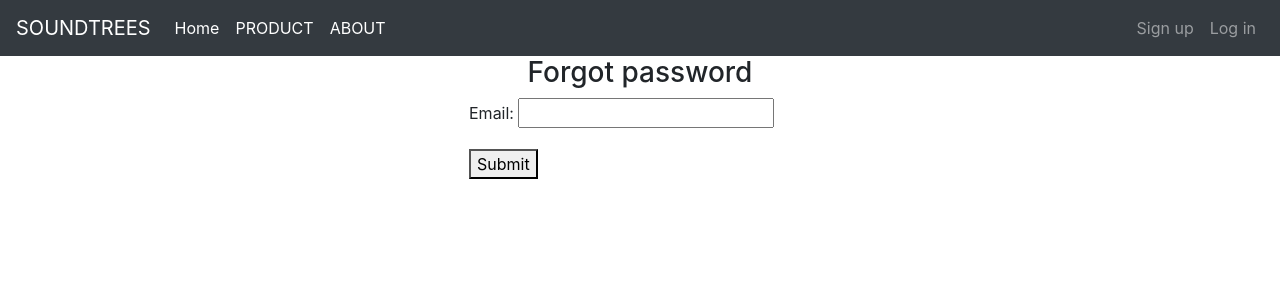
After one commit to GeraldRodriguez12/UserManagementDjango, a Django app: page /password-reset/ in a window 1280 px wide. The commit adds this page. Shown: the top 300 px of the page. Run offline with Django 3.2, Linux system fonts and the light colour scheme; some libraries are stand-ins or nearby versions.

Commit message:
design default email reset
design default email reset

```diff
--- /dev/null
+++ b/APPNAME/templates/commons/password_reset_form.html
@@ -0,0 +1,16 @@
+{% extends 'html/index.html' %}
+{% load static %}
+{% block content %}
+	<link rel="stylesheet" type="text/css" href="{% static 'css/reset_password.css'%}">
+  <h3>Forgot password</h3>
+
+
+
+  <div class="container">
+  <form method="post" class="reset_password">
+    {% csrf_token %}
+    {{ form.as_p }}
+    <button type="submit">Submit</button>
+  </form>
+  </div>
+{% endblock %}
--- a/APPNAME/urls.py
+++ b/APPNAME/urls.py
@@ -13,12 +13,36 @@ urlpatterns = [
 
 
 
-    path('password_reset/$', auth_views.PasswordResetView.as_view(), name='password_reset'),
-    path('password_reset/done/$', auth_views.PasswordResetDoneView.as_view(), name='password_reset_done'),
-    path('password-reset-confirm/<uidb64>/<token>/',auth_views.PasswordResetConfirmView.as_view(), name='password_reset_confirm'),
-    path('reset/done/$', auth_views.PasswordResetCompleteView.as_view(), name='password_reset_complete'),
+    #path('password_reset/$', auth_views.PasswordResetView.as_view(), name='password_reset'),
+    #path('password_reset/done/$', auth_views.PasswordResetDoneView.as_view(), name='password_reset_done'),
+    #path('password-reset-confirm/<uidb64>/<token>/',auth_views.PasswordResetConfirmView.as_view(), name='password_reset_confirm'),
+    #path('reset/done/$', auth_views.PasswordResetCompleteView.as_view(), name='password_reset_complete'),
 
 
 
 
+     path('password-reset/',
+         auth_views.PasswordResetView.as_view(
+             template_name='commons/password_reset_form.html',
+             subject_template_name='commons/password_reset_subject.txt',
+             email_template_name='commons/password_reset_email.html',
+             # success_url='/login/'
+         ),
+         name='password_reset'),
+    path('password-reset/done/',
+         auth_views.PasswordResetDoneView.as_view(
+             template_name='commons/password_reset_done.html'
+         ),
+         name='password_reset_done'),
+    path('password-reset-confirm/<uidb64>/<token>/',
+         auth_views.PasswordResetConfirmView.as_view(
+             template_name='commons/password_reset_confirm.html'
+         ),
+         name='password_reset_confirm'),
+    path('password-reset-complete/',
+         auth_views.PasswordResetCompleteView.as_view(
+             template_name='commons//password_reset_complete.html'
+         ),
+         name='password_reset_complete'),
+
 ]
--- /dev/null
+++ b/static/css/reset_password.css
@@ -0,0 +1,23 @@
+h3{
+
+
+	text-align: center;
+
+}
+.container{
+	position: relative;
+
+}
+
+.reset_password{
+
+
+
+	width: 400px;
+
+
+	position: absolute;
+	top: 50%;
+	left: 35%;
+
+}
```
Also changed, not shown: APPNAME/templates/html/change_password.html (+7 -3 lines), APPNAME/templates/registration/change_password.html (deleted, +0 -10 lines), APPNAME/templates/registration/password_reset_form.html (deleted, +0 -10 lines), static/css/change_password.css (added, +23 -0 lines), APPNAME/templates/commons/password_reset_complete.html (renamed from APPNAME/templates/registration/password_reset_complete.html), APPNAME/templates/commons/password_reset_confirm.html (renamed from APPNAME/templates/registration/password_reset_confirm.html), APPNAME/templates/commons/password_reset_done.html (renamed from APPNAME/templates/registration/password_reset_done.html), APPNAME/templates/commons/password_reset_email.html (renamed from APPNAME/templates/registration/password_reset_email.html), APPNAME/templates/commons/password_reset_subject.txt (renamed from APPNAME/templates/registration/password_reset_subject.txt).
